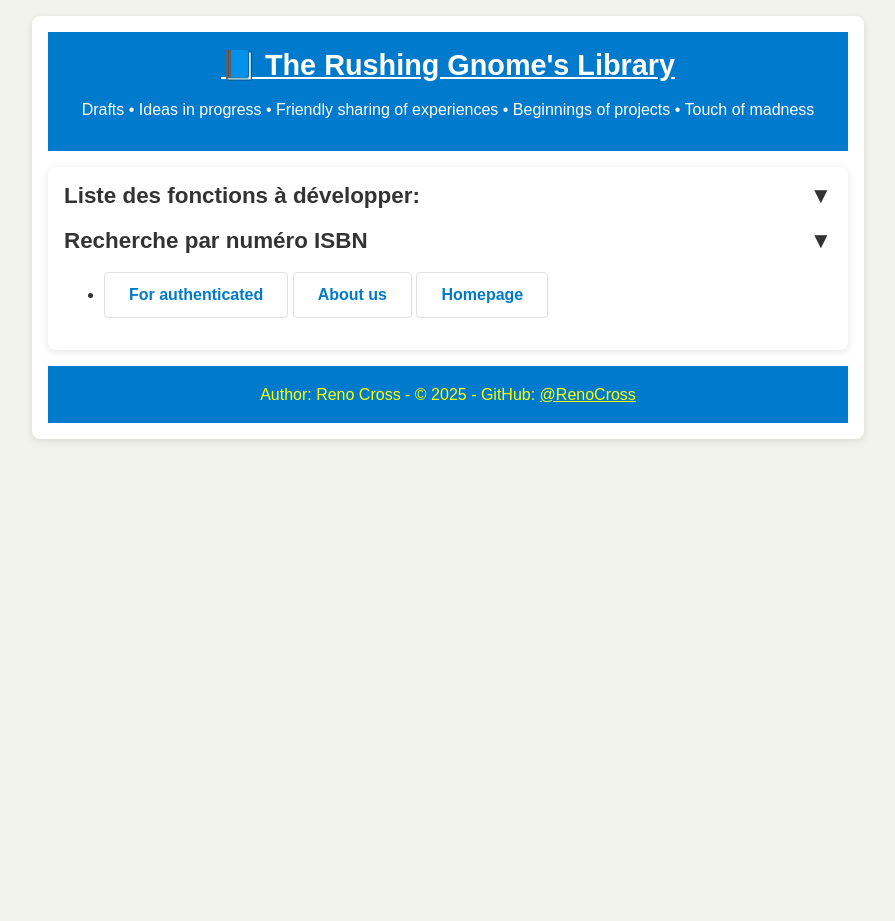
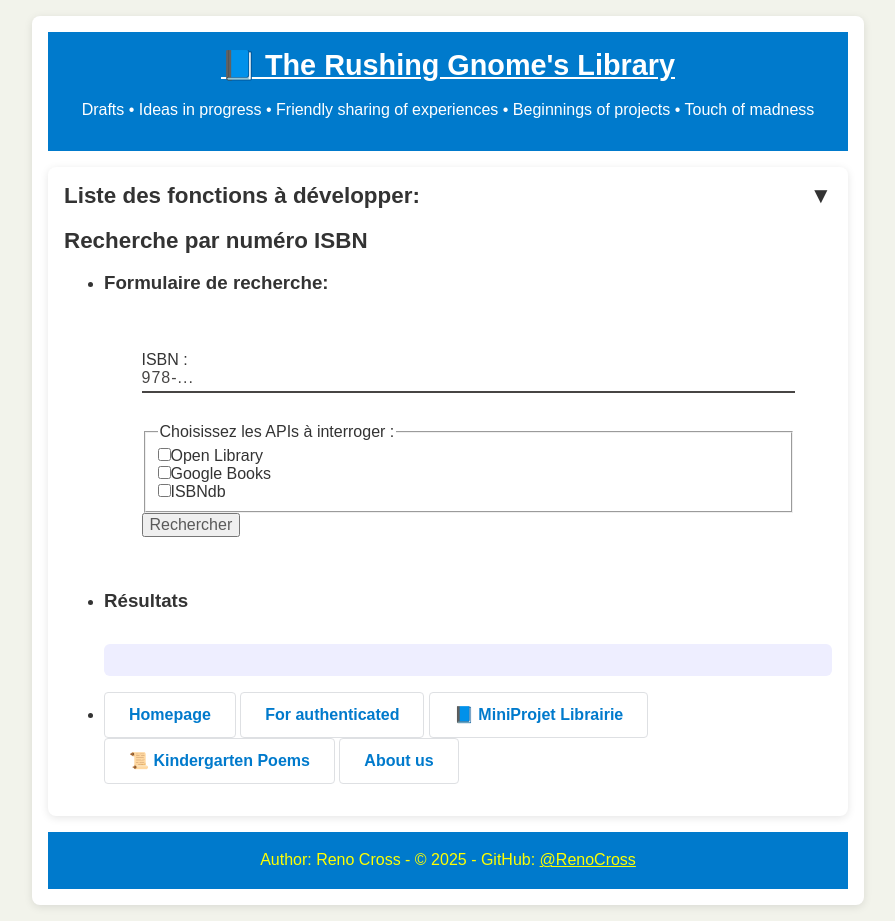
Before and after one commit to RenoCross/the-rushing-gnome, a Jekyll site: the page built from library.html, in a window 1280 px wide. Shown: the whole page, without its empty margins (192-1087 px from the left). Built offline with Jekyll 4.4.1, drawn with Linux system fonts in a browser that asks for light colours; before the commit the page ends 900 px from its top, so only the background shows below that.

Commit message:
Update library.html

```diff
--- a/library.html
+++ b/library.html
@@ -39,9 +39,9 @@ title: ""
         </li>
       </ul>
     </div>
-    <h2 class="collapsible">Recherche par numéro ISBN</h2>
-    <div class="contrib-content">
-      <ul class="contrib-list">
+    <h2>Recherche par numéro ISBN</h2>
+    <div>
+      <ul>
         <li>
           <h3>Formulaire de recherche:</h3>
           <p></p>
@@ -58,7 +58,7 @@ title: ""
 			</form>
         </li>
       </ul>
-      <ul class="contrib-list">
+      <ul>
         <li>
 			<h3>Résultats</h3>
 			<div id="results"></div>
@@ -70,9 +70,11 @@ title: ""
 
   <ul class="actions stacked">
     <li>
+      <a href="index.html" class="button">Homepage</a>
       <a href="authenticated.html" class="button">For authenticated</a>
+      <a href="library.html" class="button">📘 MiniProjet Librairie</a>
+      <a href="poems.html" class="button">📜 Kindergarten Poems</a>
       <a href="about/about-us.html" class="button">About us</a>
-      <a href="index.html" class="button">Homepage</a>
     </li>
   </ul>
 
```
